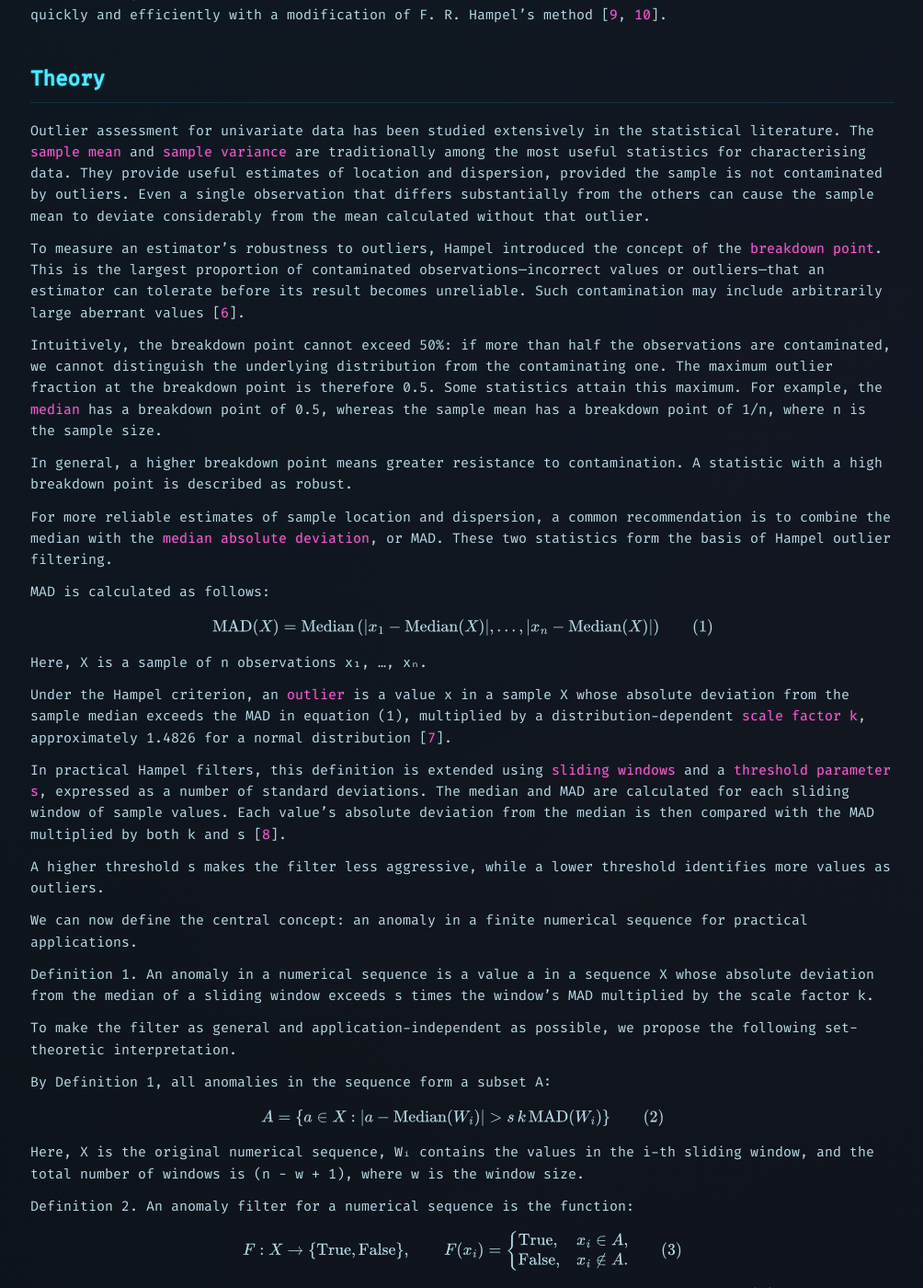
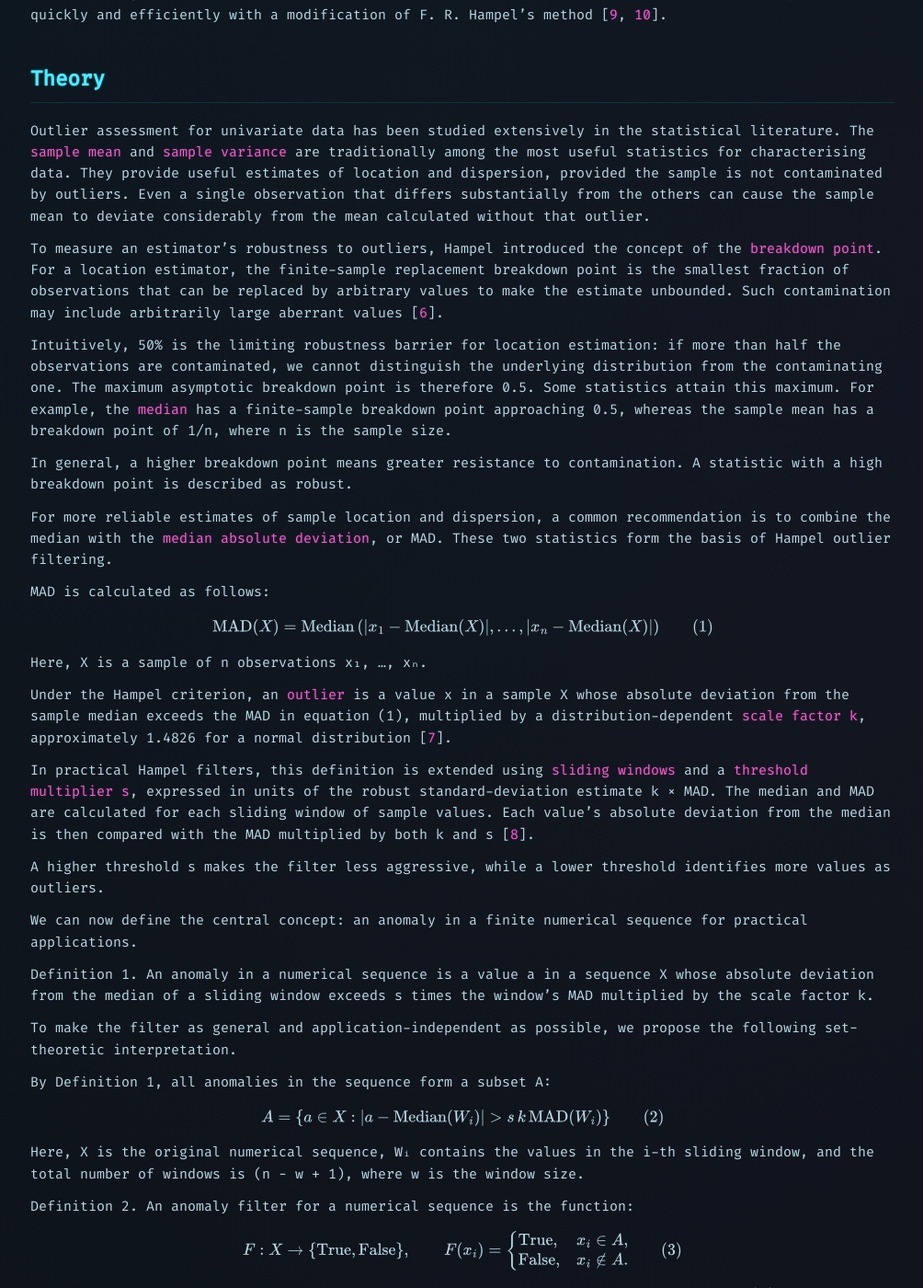
Before and after one commit to Fuzzy-Technologies/fuzzy-technologies.github.io, a Jekyll site: the page built from articles/2024-12-01-modified-hampel-filter.md, in a window 1280 px wide and 1400 px high, scrolled down 1734 px. Shown: the whole window at 92% size, without its empty margins (137-1141 px from the left). Built offline with Jekyll 4.4.1, drawn with Linux system fonts in a browser that asks for light colours; Markdown is read by kramdown in place of the engine named in the settings; some of the changed text lies outside the part shown.

Commit message:
Refine English terminology after technical editorial review

```diff
--- a/articles/2024-12-01-modified-hampel-filter.md
+++ b/articles/2024-12-01-modified-hampel-filter.md
@@ -63,9 +63,9 @@ The following sections use market data to demonstrate how to find anomalies in n
 
 Outlier assessment for univariate data has been studied extensively in the statistical literature. The [sample mean](https://en.wikipedia.org/wiki/Sample_mean_and_covariance) and [sample variance](https://en.wikipedia.org/wiki/Variance) are traditionally among the most useful statistics for characterising data. They provide useful estimates of location and dispersion, provided the sample is not contaminated by outliers. Even a single observation that differs substantially from the others can cause the sample mean to deviate considerably from the mean calculated without that outlier.
 
-To measure an estimator's robustness to outliers, Hampel introduced the concept of the [breakdown point](https://en.wikipedia.org/wiki/Robust_statistics#Breakdown_point). This is the largest proportion of contaminated observations—incorrect values or outliers—that an estimator can tolerate before its result becomes unreliable. Such contamination may include arbitrarily large aberrant values [[6](#reference-6)].
+To measure an estimator's robustness to outliers, Hampel introduced the concept of the [breakdown point](https://en.wikipedia.org/wiki/Robust_statistics#Breakdown_point). For a location estimator, the finite-sample replacement breakdown point is the smallest fraction of observations that can be replaced by arbitrary values to make the estimate unbounded. Such contamination may include arbitrarily large aberrant values [[6](#reference-6)].
 
-Intuitively, the breakdown point cannot exceed 50%: if more than half the observations are contaminated, we cannot distinguish the underlying distribution from the contaminating one. The maximum outlier fraction at the breakdown point is therefore 0.5. Some statistics attain this maximum. For example, the [median](https://en.wikipedia.org/wiki/Median) has a breakdown point of 0.5, whereas the sample mean has a breakdown point of 1/n, where n is the sample size.
+Intuitively, 50% is the limiting robustness barrier for location estimation: if more than half the observations are contaminated, we cannot distinguish the underlying distribution from the contaminating one. The maximum asymptotic breakdown point is therefore 0.5. Some statistics attain this maximum. For example, the [median](https://en.wikipedia.org/wiki/Median) has a finite-sample breakdown point approaching 0.5, whereas the sample mean has a breakdown point of 1/n, where n is the sample size.
 
 In general, a higher breakdown point means greater resistance to contamination. A statistic with a high breakdown point is described as robust.
 
@@ -81,7 +81,7 @@ Here, X is a sample of n observations x₁, …, xₙ.
 
 Under the Hampel criterion, an [outlier](https://en.wikipedia.org/wiki/Outlier) is a value x in a sample X whose absolute deviation from the sample median exceeds the MAD in equation (1), multiplied by a distribution-dependent [scale factor k](https://en.wikipedia.org/wiki/Scale_parameter#Estimation), approximately 1.4826 for a normal distribution [[7](#reference-7)].
 
-In practical Hampel filters, this definition is extended using [sliding windows](https://www.geeksforgeeks.org/dsa/window-sliding-technique/) and a [threshold parameter s](https://en.wikipedia.org/wiki/Standard_deviation), expressed as a number of standard deviations. The median and MAD are calculated for each sliding window of sample values. Each value's absolute deviation from the median is then compared with the MAD multiplied by both k and s [[8](#reference-8)].
+In practical Hampel filters, this definition is extended using [sliding windows](https://www.geeksforgeeks.org/dsa/window-sliding-technique/) and a [threshold multiplier s](https://en.wikipedia.org/wiki/Standard_deviation), expressed in units of the robust standard-deviation estimate k × MAD. The median and MAD are calculated for each sliding window of sample values. Each value's absolute deviation from the median is then compared with the MAD multiplied by both k and s [[8](#reference-8)].
 
 A higher threshold s makes the filter less aggressive, while a lower threshold identifies more values as outliers.
 
@@ -113,7 +113,7 @@ Its configurable parameters are:
 
 - window (w in the equations): the sliding-window size, 5 by default;
 
-- sigma (s): the threshold in standard deviations, 3 by default;
+- sigma (s): the multiplier applied to the robust standard-deviation estimate, 3 by default;
 
 - scaleFactor (k): the distribution-dependent scale factor, 1.4826 by default.
 
```
Also changed, not shown: other parts of articles/2024-12-01-modified-hampel-filter.md (+3 -3 lines).
